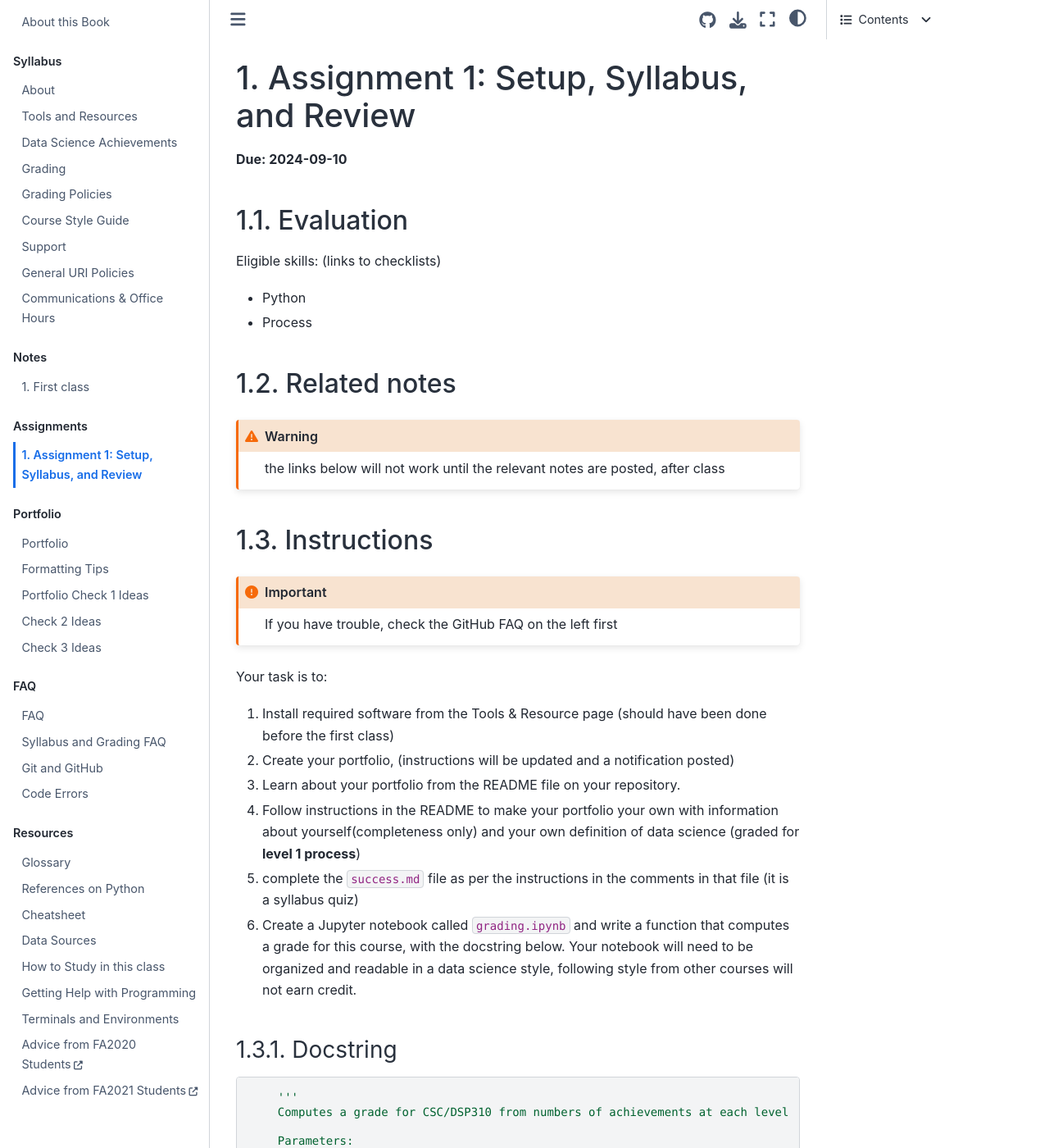
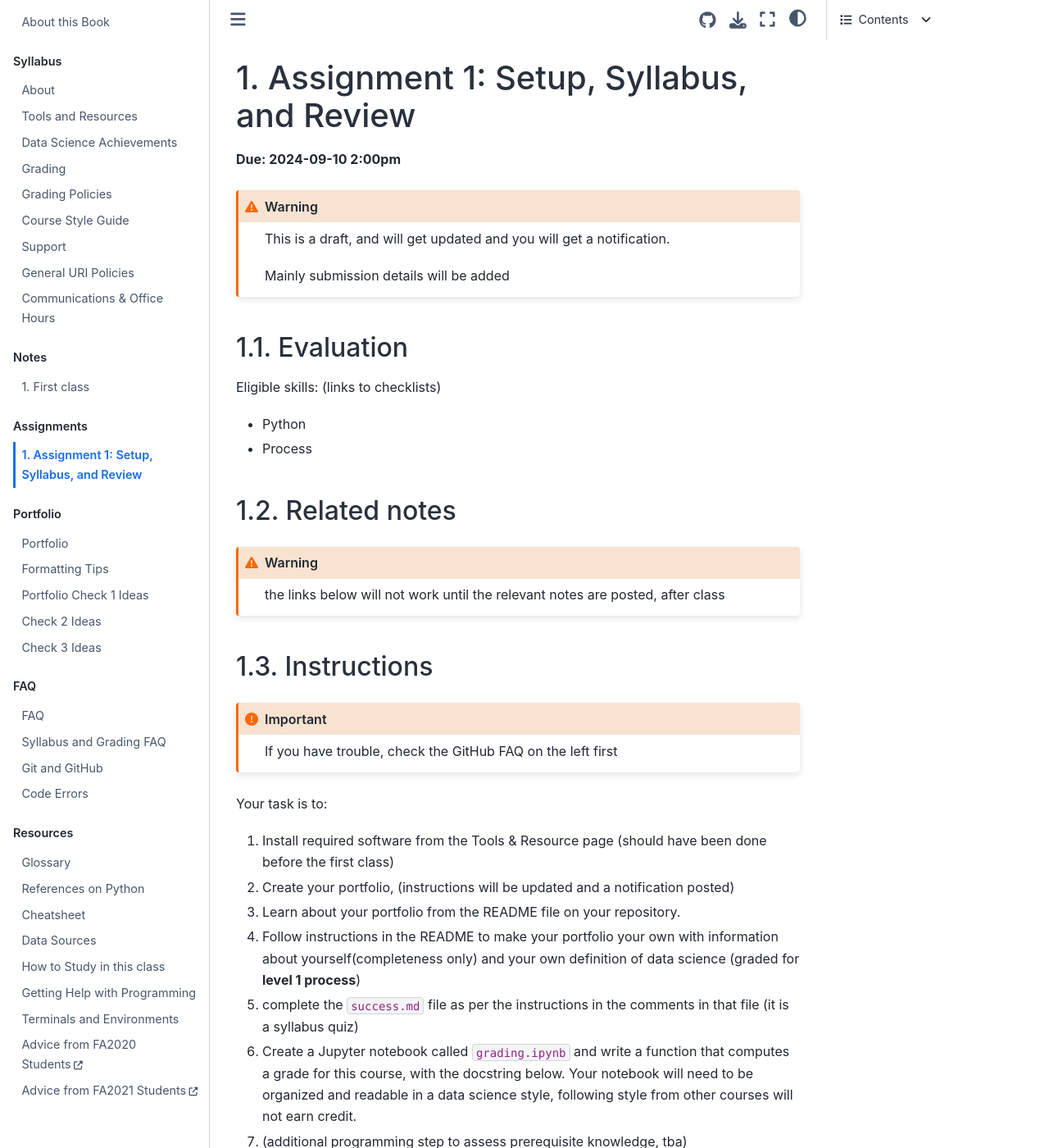
Before and after one commit to rhodyprog4ds/BrownFall24, a Jupyter Book: the page built from assignments/01-setup.md, in a window 1280 px wide and 1400 px high. Shown: the whole window at 82% size. Built offline with Jupyter Book 1.0.4 settings and Sphinx 7.4.7 and the Sphinx Book theme 1.1.4, drawn with Linux system fonts in a browser that asks for light colours; pages that are not in the unit, such as notebooks, are missing from menus.

Commit message:
final prep before class

````diff
--- a/assignments/01-setup.md
+++ b/assignments/01-setup.md
@@ -1,8 +1,13 @@
 
 # Assignment 1: Setup, Syllabus, and Review
 
-__Due: 2024-09-10__
+__Due: 2024-09-10 2:00pm__
 
+```{warning}
+This is a draft, and will get updated and you will get a notification.
+
+Mainly submission details will be added
+```
 
 ## Evaluation
 Eligible skills: (links to checklists)
@@ -38,9 +43,10 @@ Your task is to:
 4. Follow instructions in the README to make your portfolio your own with information about yourself(completeness only) and your own definition of data science (graded for **level 1 process**)
 5. complete the `success.md` file as per the instructions in the comments in that file (it is a syllabus quiz)
 6. Create a Jupyter notebook called `grading.ipynb` and write a function that computes a grade for this course, with the  docstring below. Your notebook will need to be organized and readable in a data science style, following style from other courses will not earn credit.
+7. (additional programming step to assess prerequisite knowledge, tba)
 <!--
-7. [Upload the notebook to your repo](https://docs.github.com/en/repositories/working-with-files/managing-files/adding-a-file-to-a-repository) directly on the main branch.
-8. Add the line `  - file: grading` in your `_toc.yml` file.
+1. [Upload the notebook to your repo](https://docs.github.com/en/repositories/working-with-files/managing-files/adding-a-file-to-a-repository) directly on the main branch.
+2. Add the line `  - file: grading` in your `_toc.yml` file.
 
 
 the syntax of the line added to your `_toc.yml` has to be exact
````
